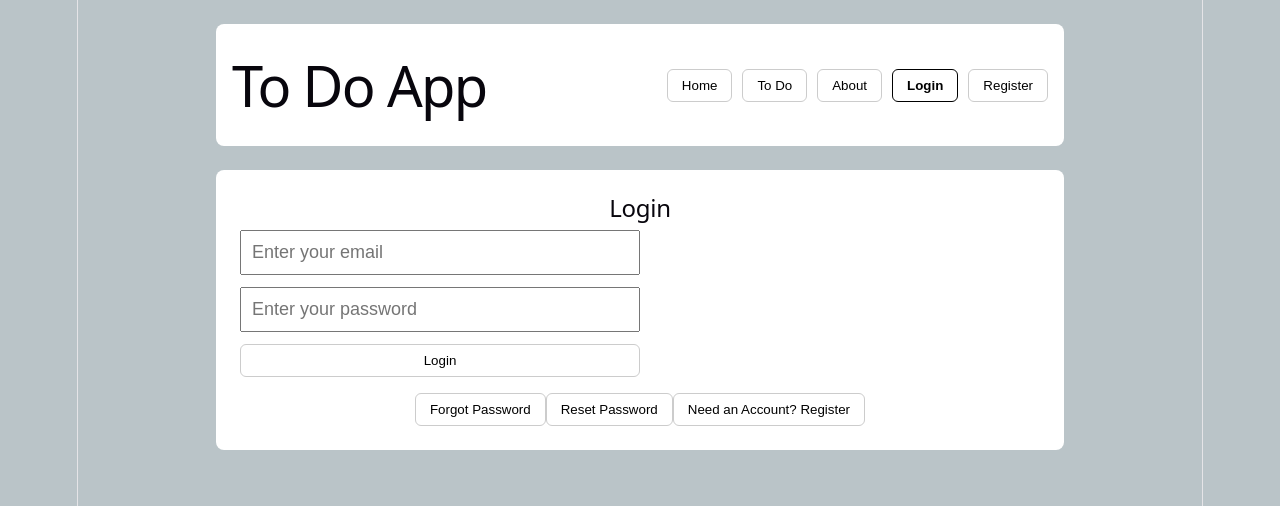
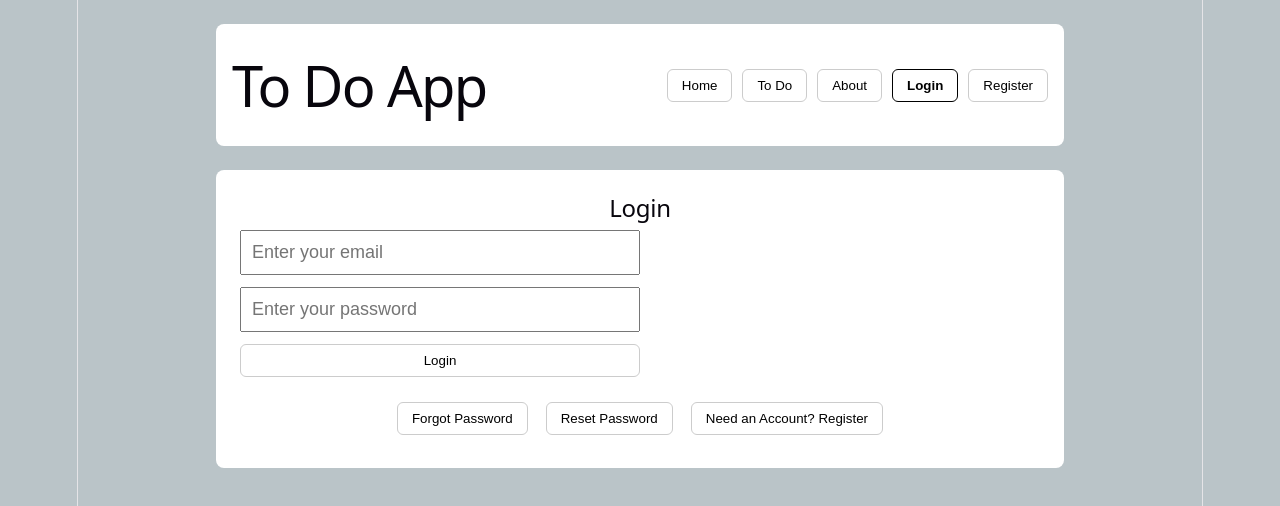
Before and after one commit to bibekrj/SP26_CS3800_Class_Demo_Front_End, a React (Vite) app: page / in a window 1280 px wide. Both pictures are taken after a click on the button "Login". Shown: the top 506 px of the page. Built offline with nearby package versions, Linux system fonts and the light colour scheme.

Commit message:
final commit

```diff
--- a/src/App.css
+++ b/src/App.css
@@ -98,6 +98,7 @@ button.active {
   gap: 12px;
   max-width: 400px;
   margin-bottom: 16px;
+  /* align-items: center; */
 
 }
 
@@ -110,6 +111,17 @@ button.active {
   color: green;
 }
 
-.welcome-text{
+/* .welcome-text{
 
+} */
+
+
+.auth-links button{
+  margin: 0.5rem 0.5rem;
 }
+
+
+.loginForm .auth-form{
+  /* justify-content: center; */
+  /* align-items: center; */
+}
--- a/src/pages/Login.jsx
+++ b/src/pages/Login.jsx
@@ -56,7 +56,7 @@ export default function Login({ onNavigate, onLogin }) {
   }
 
   return (
-    <section>
+    <section className="loginForm">
       <h2>Login</h2>
 
       <form onSubmit={handleSubmit} className="auth-form">
```
